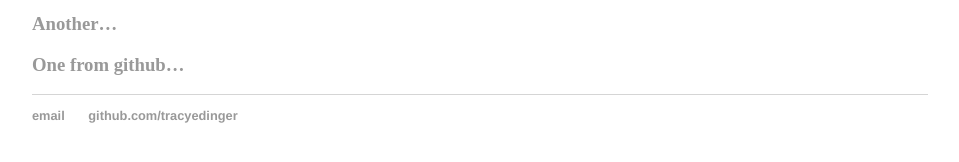
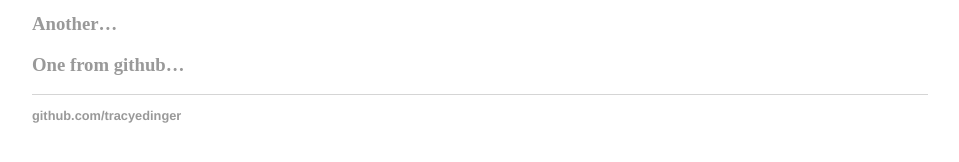
Before and after one commit to tracyedinger/tracyedinger.github.io, a Jekyll site: the page built from OnlineGames.md, in a window 1280 px wide. Shown: the part 647-809 px from the top of the page, without its empty margins (160-1119 px from the left). Built offline with Jekyll 4.4.1, drawn with Linux system fonts in a browser that asks for light colours; our own code applies the rules of GitHub Pages for plain Markdown files.

Commit message:
Update default.html

```diff
--- a/_layouts/default.html
+++ b/_layouts/default.html
@@ -21,7 +21,6 @@
 			</div><!-- /.container -->
 			<footer>
 	    		<ul>
-	        		<li><a href="mailto:tracyedinger@yahoo.com">email</a></li>
 	        		<li><a href="https://github.com/tracyedinger">github.com/tracyedinger</a></li>
 				</ul>
 			</footer>
```
